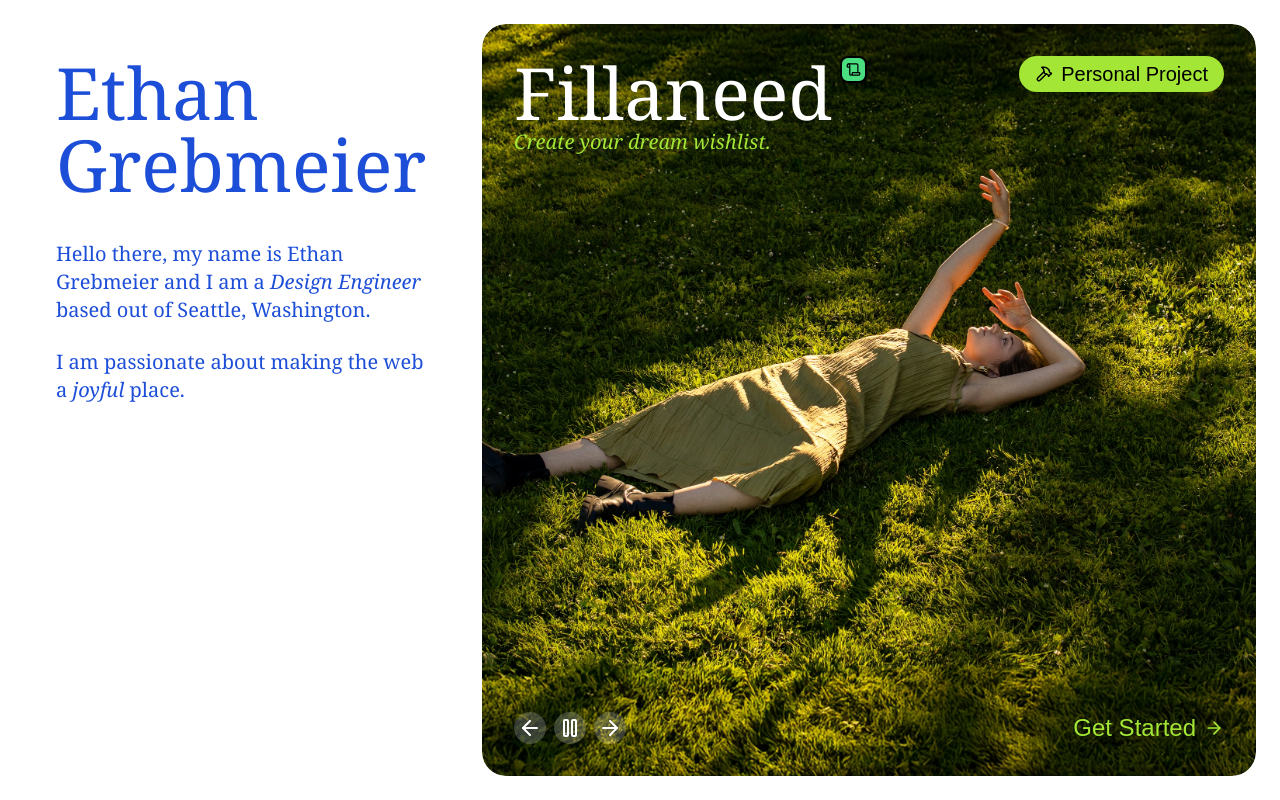
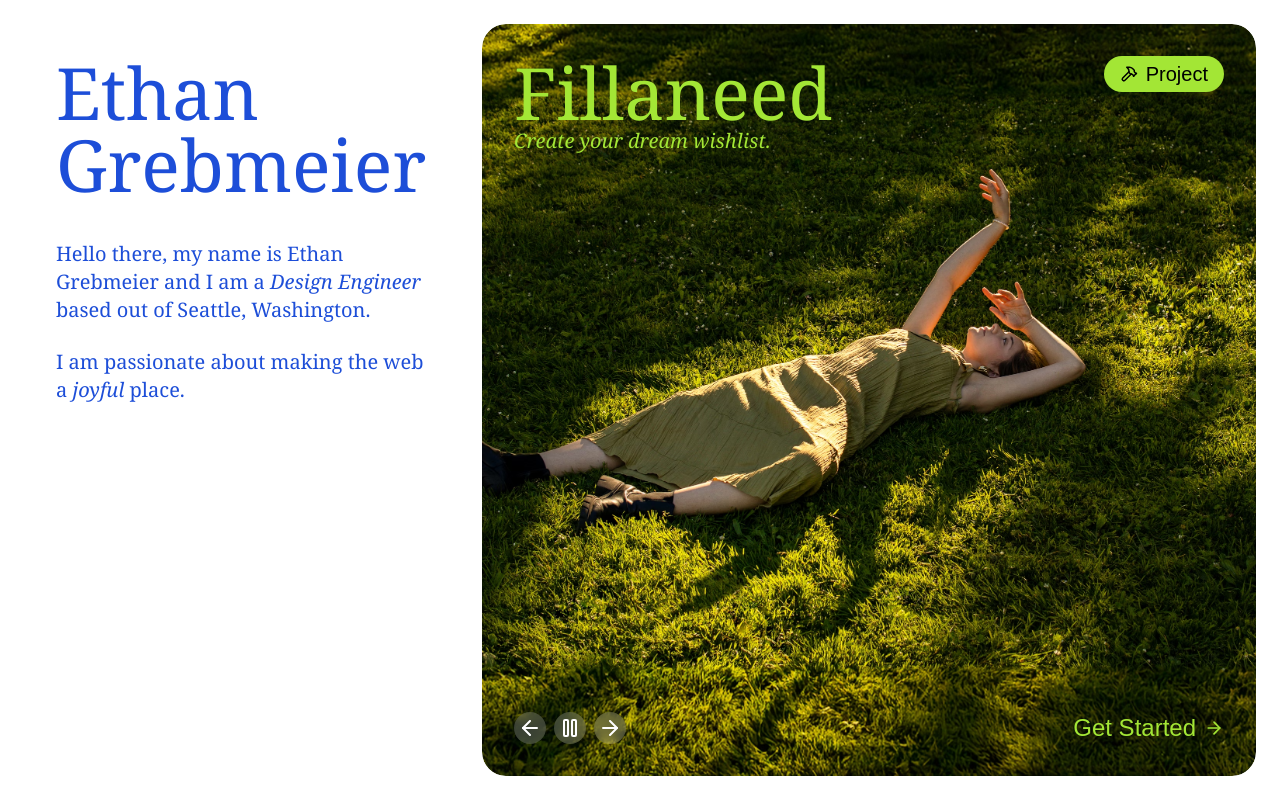
Before and after one commit to EthanGrebmeier/portfolio-5.0, a Next.js app: page / in a window 1280 px wide. Built offline with nearby package versions, Linux system fonts and the light colour scheme; a web font is replaced by a local one.

Commit message:
feat: themes and style tweaks

```diff
--- a/src/app/page.tsx
+++ b/src/app/page.tsx
@@ -26,16 +26,16 @@ export default async function Page() {
         }
       >
         <div className="flex w-full flex-col gap-4 lg:h-[calc(100svh-48px)] lg:w-2/5">
-          <div className="flex h-[70%] w-full flex-col gap-6 rounded-3xl p-8 px-0 font-serif text-xl text-blue-700 lg:px-8">
-            <h1 className="mb-4 font-serif text-5xl text-blue-700 md:text-7xl">
+          <div className="flex h-[70%] w-full flex-col gap-6 rounded-3xl p-8 px-0 font-serif text-xl text-blue-700 sm:px-8">
+            <h1 className="mb-4 font-serif text-6xl text-blue-700 sm:text-7xl">
               Ethan Grebmeier
             </h1>
-            <p className="text-pretty font-serif text-blue-700">
+            <p className="text-pretty">
               Hello there, my name is Ethan Grebmeier and I am a{" "}
               <span className="italic"> Design Engineer </span>
               based out of Seattle, Washington.
             </p>
-            <p>
+            <p className="text-pretty">
               I am passionate about making the web a{" "}
               <span className="italic"> joyful </span>place.{" "}
             </p>
--- a/src/components/button-icon.tsx
+++ b/src/components/button-icon.tsx
@@ -20,7 +20,7 @@ const ButtonIcon = ({
   return (
     <button
       className={cn(
-        "duration-[250ms] overflow-hidden rounded-full bg-white/20 p-1 text-white transition-all hover:bg-white hover:text-blue-800",
+        "duration-[250ms] overflow-hidden rounded-full bg-white/20 p-1 text-white backdrop-blur-sm transition-all hover:bg-white hover:text-blue-800",
         className,
       )}
       {...props}
--- a/src/components/home/fullscreen-column.tsx
+++ b/src/components/home/fullscreen-column.tsx
@@ -10,7 +10,7 @@ const FullscreenColumn = ({ children, className }: FullscreenColumnProps) => {
   return (
     <div
       className={cn(
-        "h-[calc(80svh-var(--spacing))] w-full lg:h-[calc(100svh-var(--spacing))]",
+        "h-[calc(70svh-var(--spacing))] w-full lg:h-[calc(100svh-var(--spacing))]",
         className,
       )}
     >
--- a/src/components/home/showcase/item.tsx
+++ b/src/components/home/showcase/item.tsx
@@ -24,7 +24,21 @@ type ShowcaseItemProps = {
     className?: string;
     showOverlay: boolean;
   };
+  theme?: keyof typeof themes;
 };
+
+const themes = {
+  green: {
+    text: "text-lime-400",
+    badge: "bg-lime-400 text-black",
+    background: "bg-blue-400",
+  },
+  blue: {
+    text: "text-white",
+    badge: "bg-white text-blue-700",
+    background: "bg-[#fdfbd4]",
+  },
+} as const;
 
 const ShowcaseItem = ({
   title,
@@ -33,25 +47,48 @@ const ShowcaseItem = ({
   link,
   backgroundImage,
   overlay,
+  theme = "blue",
 }: ShowcaseItemProps) => {
   return (
-    <Link href={link.href} className="group isolate h-full w-full">
-      <div className="absolute inset-0 z-20 flex items-center justify-center p-8">
+    <Link
+      href={link.href}
+      className={cn("group isolate h-full w-full", themes[theme].background)}
+    >
+      <div className="absolute inset-0 z-20 flex items-center justify-center p-4 sm:p-8">
         <div className="flex h-full w-full flex-col justify-between gap-4 text-white">
-          <div className="flex w-full justify-between gap-2">
+          <div className="flex w-full flex-col-reverse justify-between gap-2 sm:flex-row">
             <div className="flex flex-col">
               <div className="flex gap-2">
-                <h2 className="font-serif text-5xl font-light md:text-7xl">
+                <h2
+                  className={cn(
+                    "font-serif text-5xl font-light sm:text-7xl",
+                    themes[theme].text,
+                  )}
+                >
                   {title}
                 </h2>
               </div>
-              <p className="font-serif text-xl italic leading-tight text-white">
+              <p
+                className={cn(
+                  "font-serif text-xl italic leading-tight text-white",
+                  themes[theme].text,
+                )}
+              >
                 {subtitle}
               </p>
             </div>
-            {badge && <Badge Icon={badge.icon}>{badge.text}</Badge>}
+            {badge && (
+              <Badge className={themes[theme].badge} Icon={badge.icon}>
+                {badge.text}
+              </Badge>
+            )}
           </div>
-          <div className="flex w-full justify-end justify-self-end text-white">
+          <div
+            className={cn(
+              "flex w-full justify-end justify-self-end text-white",
+              themes[theme].text,
+            )}
+          >
             <span className="flex items-center gap-2 text-2xl group-hover:underline">
               {" "}
               {link.text}
--- a/src/components/home/showcase/items/fillaneed.tsx
+++ b/src/components/home/showcase/items/fillaneed.tsx
@@ -1,56 +1,28 @@
 import React from "react";
-import Link from "next/link";
-import Image from "next/image";
-import { ArrowRight, Hammer, Scroll } from "lucide-react";
-import Badge from "~/components/badge";
+
+import { Hammer } from "lucide-react";
 import background from "~/../public/images/fillaneed-hero.avif";
+import ShowcaseItem from "../item";
 
 const Fillaneed = () => {
   return (
-    <Link href="https://fillaneed.xyz" className="group isolate h-full w-full">
-      <div className="absolute inset-0 z-10 flex items-center justify-center p-8">
-        <div className="flex h-full w-full flex-col justify-between gap-4 text-white">
-          <div className="flex w-full flex-col-reverse justify-between gap-4 lg:flex-row lg:gap-2">
-            <div className="flex flex-col">
-              <div className="flex gap-2">
-                <h2 className="font-serif text-5xl font-light md:text-7xl">
-                  Fillaneed
-                </h2>
-                <div className="h-fit w-fit rounded-lg border-2 border-black bg-green-400 p-1 text-black">
-                  <Scroll size={15} />
-                </div>
-              </div>
-              <p className="font-serif text-xl italic text-lime-400">
-                {" "}
-                Create your dream wishlist.
-              </p>
-            </div>
-            <Badge Icon={Hammer} className="bg-lime-400 text-black">
-              Personal Project
-            </Badge>
-          </div>
-          <div className="flex w-full justify-end justify-self-end text-lime-400">
-            <span className="flex items-center gap-2 text-2xl group-hover:underline">
-              {" "}
-              Get Started{" "}
-              <ArrowRight
-                className="transition-all group-hover:translate-x-1"
-                size={20}
-                aria-hidden="true"
-              />
-            </span>
-          </div>
-        </div>
-      </div>
-      <Image
-        priority
-        fill
-        className="h-full w-full object-cover"
-        alt="woman laying in grass"
-        src={background}
-        placeholder="blur"
-      />
-    </Link>
+    <ShowcaseItem
+      theme="green"
+      title="Fillaneed"
+      subtitle="Create your dream wishlist."
+      badge={{
+        icon: Hammer,
+        text: "Project",
+      }}
+      link={{
+        href: "https://fillaneed.xyz",
+        text: "Get Started",
+      }}
+      backgroundImage={{
+        src: background,
+        alt: "woman laying in grass",
+      }}
+    />
   );
 };
 
--- a/src/components/home/showcase/slider.tsx
+++ b/src/components/home/showcase/slider.tsx
@@ -61,7 +61,7 @@ const ShowcaseSlider = forwardRef<HTMLDivElement, ShowcaseItemProps>(
         onMouseLeave={onMouseLeave}
       >
         {children}
-        <div className="absolute bottom-8 left-8 z-10 flex gap-2 text-4xl text-white">
+        <div className="absolute bottom-4 left-4 z-10 flex gap-2 text-4xl text-white sm:bottom-8 sm:left-8">
           <ButtonIcon Icon={ArrowLeft} onClick={handlePreviousSlide} />
           <ButtonIcon
             Icon={Pause}
```
